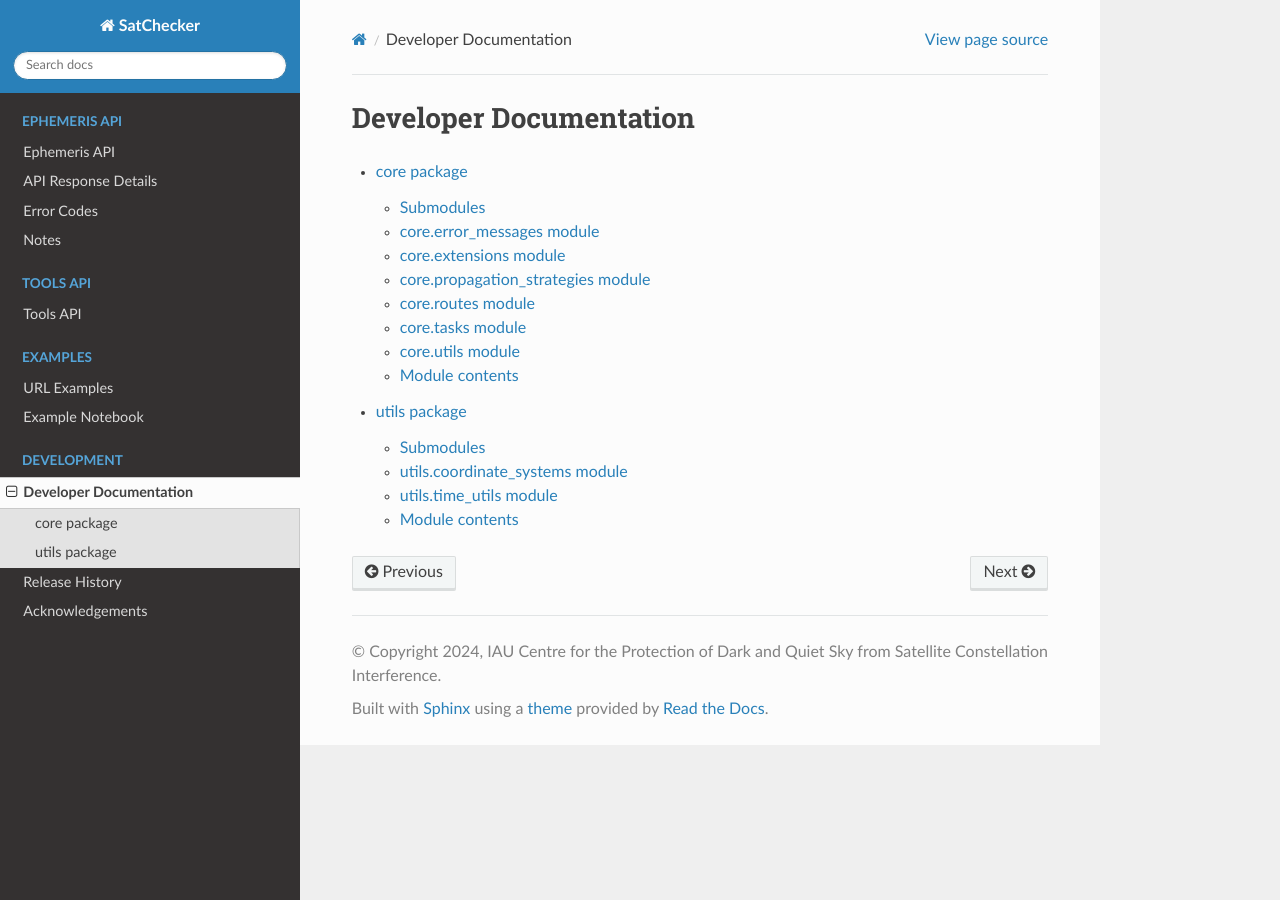
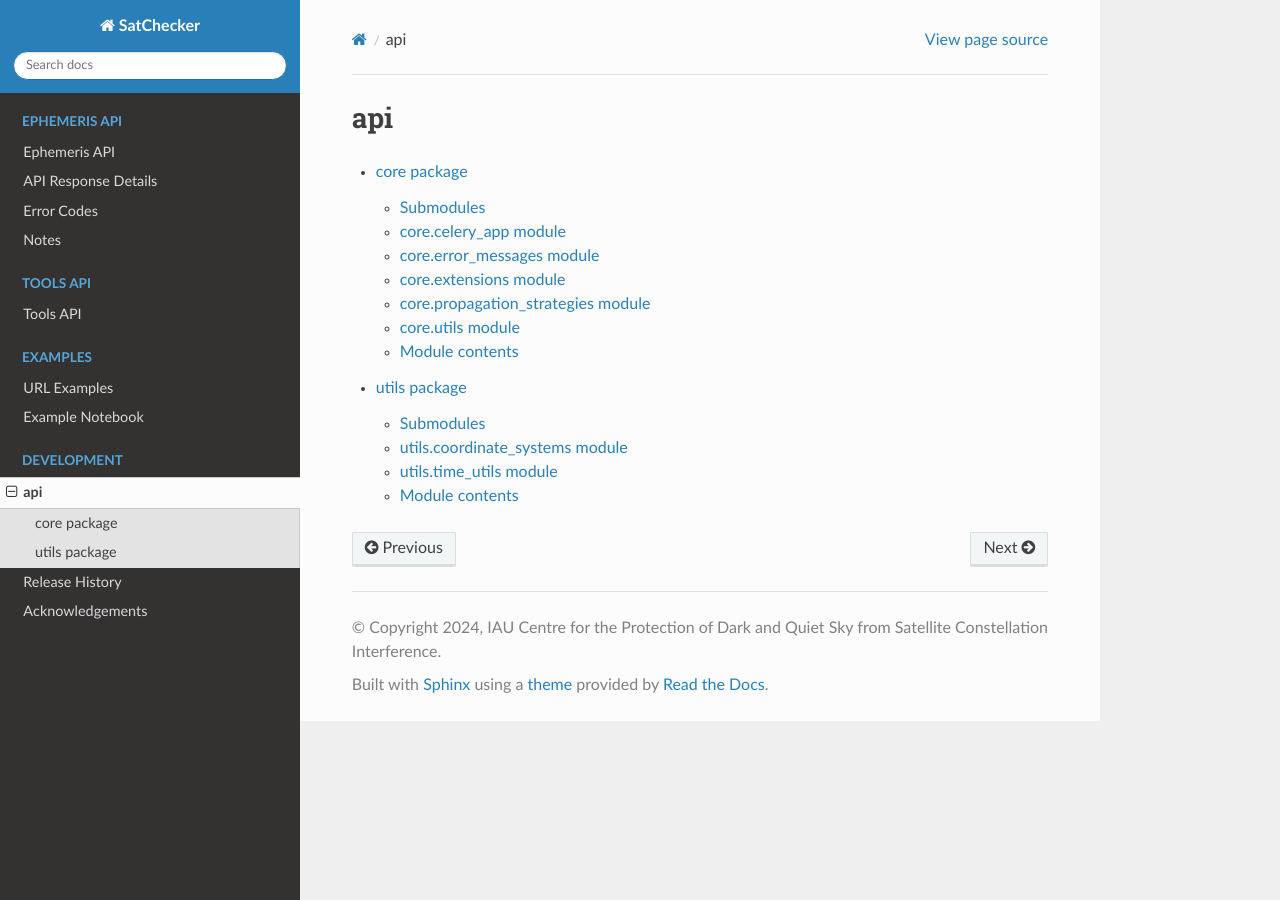
Before and after one commit to iausathub/satchecker, a Sphinx documentation site: the page built from docs/source/modules.rst, in a window 1280 px wide. Built offline with Sphinx 7.4.7 and the Read the Docs theme 2.0.0, drawn with Linux system fonts in a browser that asks for light colours.

Commit message:
Update documentation post-refactor

```diff
--- a/docs/source/conf.py
+++ b/docs/source/conf.py
@@ -13,7 +13,7 @@
 import os
 import sys
 
-sys.path.insert(0, os.path.abspath("../../api"))
+sys.path.insert(0, os.path.abspath("../api"))
 
 on_rtd = os.environ.get("READTHEDOCS") == "True"
 
@@ -31,7 +31,7 @@ copyright = "2024, IAU Centre for the Protection of Dark and Quiet Sky from \
 author = "IAU CPS"
 
 # The full version, including alpha/beta/rc tags
-release = "0.4.0-beta"
+release = "1.0.0-beta"
 
 
 # -- General configuration ---------------------------------------------------
--- a/docs/source/core.rst
+++ b/docs/source/core.rst
@@ -3,6 +3,14 @@ core package
 
 Submodules
 ----------
+
+core.celery\_app module
+-----------------------
+
+.. automodule:: core.celery_app
+   :members:
+   :undoc-members:
+   :show-inheritance:
 
 core.error\_messages module
 ---------------------------
@@ -28,22 +36,6 @@ core.propagation\_strategies module
    :undoc-members:
    :show-inheritance:
 
-core.routes module
-------------------
-
-.. automodule:: core.routes
-   :members:
-   :undoc-members:
-   :show-inheritance:
-
-core.tasks module
------------------
-
-.. automodule:: core.tasks
-   :members:
-   :undoc-members:
-   :show-inheritance:
-
 core.utils module
 -----------------
 
--- a/docs/source/modules.rst
+++ b/docs/source/modules.rst
@@ -1,5 +1,5 @@
-Developer Documentation
-=======================
+api
+===
 
 .. toctree::
    :maxdepth: 4
```
